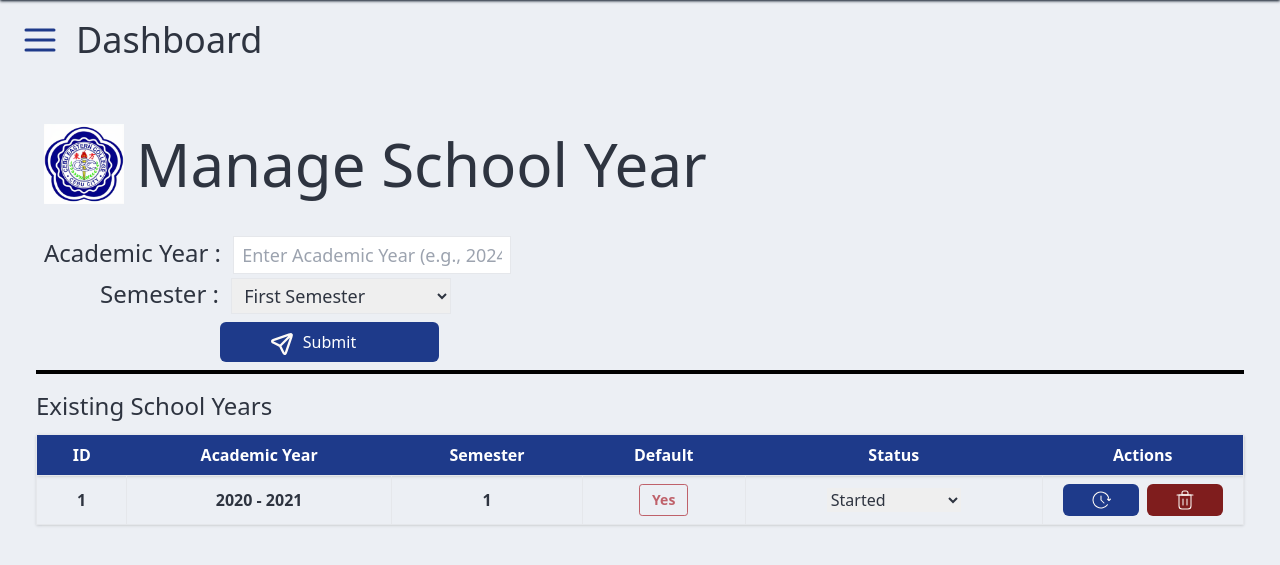
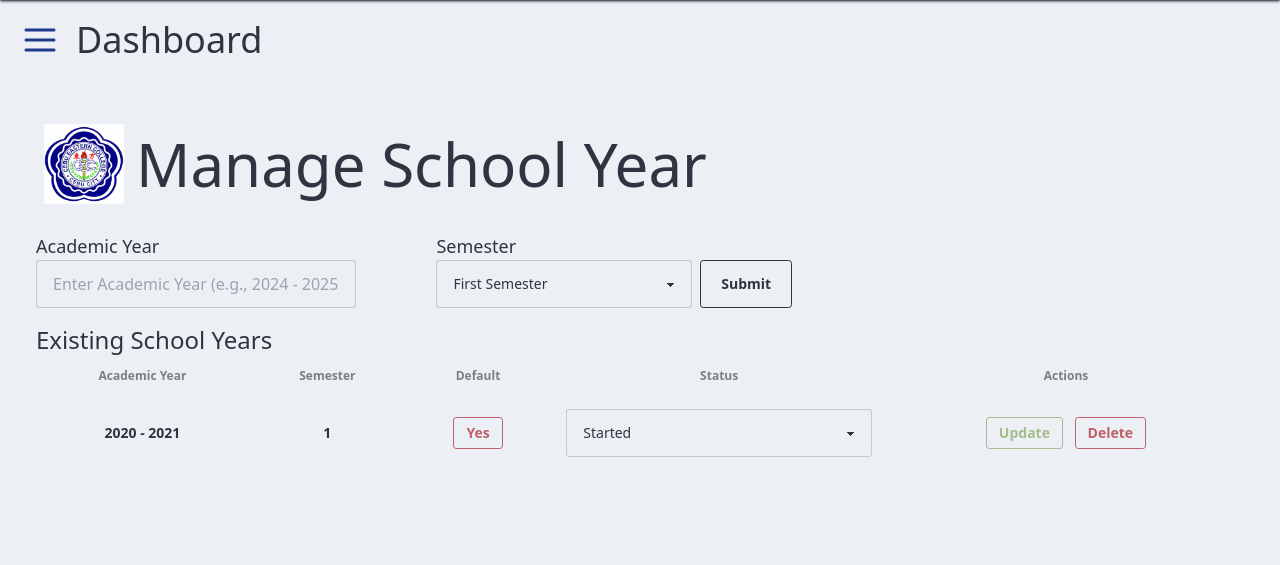
Before and after one commit to Hiiex09/jan_capstone, a PHP site: page /admin/manage_academic.php in a window 1280 px wide. Shown: the part 73-638 px from the top of the page. Run offline with PHP 8.4, Linux system fonts and the light colour scheme; a user stored in the database is signed in; data comes from the database, SQL or seed files in the repository; some libraries are stand-ins or nearby versions.

Commit message:
updating UI table at manage_academic

```diff
--- a/admin/manage_academic.php
+++ b/admin/manage_academic.php
@@ -118,119 +118,92 @@ $conn->close();
       </div>
     </div>
     <form action="" method="POST">
-      <div class="mt-4 border-b-4 border-black p-2">
+      <div class="flex flex-row justify-start items-center gap-2 mt-5">
         <div>
           <input type="hidden" name="edit_id" value="<?php echo $edit_id; ?>">
-          <label for="year" class="text-2xl">Academic Year :</label>
-          <input
-            type="text"
+          <label for="year" class="text-lg">Academic Year</label>
+          <input type="text"
             id="year"
             name="year"
             required
             placeholder="Enter Academic Year (e.g., 2024 - 2025)"
             value="<?php echo $edit_year; ?>"
-            class="px-2 py-1 border text-lg mx-2"
             oninput="validateYearInput(this)"
-            pattern="\d{4} - \d{4}"><br>
+            pattern="\d{4} - \d{4}"
+            class="input input-bordered w-full max-w-xs" />
         </div>
-        <div class="mx-9">
-          <label for="semester" class="text-2xl mx-5">Semester :</label>
-          <select
-            id="semester"
+        <div>
+          <label for="semester" class="text-lg">Semester</label>
+          <select id="semester"
             name="semester"
             required
-            class="px-2 py-1 border text-lg w-[220px] mx-[-12px] mt-1">
+            class="select select-bordered w-full max-w-xs">
             <option value="1" <?php echo ($edit_semester == '1') ? 'selected' : ''; ?>>First Semester</option>
             <option value="2" <?php echo ($edit_semester == '2') ? 'selected' : ''; ?>>Second Semester</option>
           </select>
         </div>
-        <div class="mx-44 mt-2 relative hover:border-s-4 border-yellow-400 bg-blue-900 hover:bg-blue-500 w-[219px] py-2 rounded-md text-center text-white">
+        <div class="mt-7">
           <button
             type="submit"
-            name="save">
+            name="save"
+            class="btn btn-md btn-outline w-full max-w-xs px-5">
             <?php echo $edit_id ? 'Update' : 'Submit'; ?>
           </button>
-          <img src="../admin/tools/Images/send.svg" alt="School ID"
-            class="w-7 h-7 absolute top-2 left-12">
         </div>
-
       </div>
-
-
-
-
-
     </form>
 
     <div class="mt-4">
       <h2 class="text-2xl">Existing School Years</h2>
     </div>
-
-    <table class="table-auto w-full border shadow mt-3">
-      <thead class="border bg-blue-900 text-white shadow">
+    <div class="overflow-x-auto">
+      <table class="table">
+        <!-- head -->
+        <thead>
           <tr>
-          <th class="px-4 py-2 text-center">ID</th>
-          <th class="px-4 py-2 text-center">Academic Year</th>
-          <th class="px-4 py-2 text-center">Semester</th>
-          <th class="px-4 py-2 text-center">Default</th>
-          <th class="px-4 py-2 text-center">Status</th>
-          <th class="px-4 py-2 text-center">Actions</th>
+            <th class="text-center">Academic Year</th>
+            <th class="text-center">Semester</th>
+            <th class="text-center">Default</th>
+            <th class="text-center">Status</th>
+            <th class="text-center">Actions</th>
           </tr>
         </thead>
-
         <tbody>
           <?php
           $i = 1;
           while ($row = $school_years->fetch_assoc()):
             $active = $row['is_default'];
           ?>
-          <tr class="border-b hover:bg-pink-50">
-            <th class="text-center"><?php echo $i++ ?></th>
-            <td class="px-4 py-2 text-center border"><b><?php echo $row['school_year']; ?></b></td>
-            <td class="px-4 py-2 text-center border"><b><?php echo $row['semester']; ?></b></td>
-            <td class="px-4 py-2 text-center border">
+            <tr>
+              <td class="text-center"><b><?php echo $row['school_year']; ?></b></td>
+              <td class="text-center"><b><?php echo $row['semester']; ?></b></td>
+              <td class="text-center">
                 <button class="btn btn-sm btn-outline btn-error" onclick="toggleActive(<?php echo $row['schoolyear_id']; ?>, '<?php echo $active; ?>')">
                   <?php echo $active === 'Yes' ? 'Yes' : 'No'; ?>
                 </button>
               </td>
-            <td class="px-4 py-2 text-center border">
-              <select id="status-<?php echo $row['schoolyear_id']; ?>" onchange="updateStatus(<?php echo $row['schoolyear_id']; ?>, this.value)" <?php echo $active === 'Yes' ? '' : 'disabled'; ?>>
+              <td class="flex justify-center items-center">
+                <select id="status-<?php echo $row['schoolyear_id']; ?>" onchange="updateStatus(<?php echo $row['schoolyear_id']; ?>, this.value)" <?php echo $active === 'Yes' ? '' : 'disabled'; ?>
+                  class="select select-bordered w-full">
                   <option value="Not Yet Started" <?php echo $row['is_status'] === 'Not Yet Started' ? 'selected' : ''; ?>>Not Yet Started</option>
                   <option value="Started" <?php echo $row['is_status'] === 'Started' ? 'selected' : ''; ?>>Started</option>
                   <option value="Closed" <?php echo $row['is_status'] === 'Closed' ? 'selected' : ''; ?>>Closed</option>
                 </select>
               </td>
-            <td class="px-4 py-2 text-center border">
-              <div class="flex justify-center items-center">
-                <div class="w-full mx-1 bg-blue-900 hover:bg-blue-500 rounded-md p-1 flex justify-center items-center">
-                  <button class="btn1">
-                    <a
-                      href="?editid=<?php echo $row['schoolyear_id']; ?>">
-                      <div>
-                        <div>
-                          <img src="../admin/tools/Images/update.svg" alt="School ID"
-                            class="w-full h-6">
-                        </div>
-                      </div>
-                    </a>
-                  </button>
-                </div>
-                <div class="w-full mx-1 bg-red-900 hover:bg-red-500 rounded-md p-1 flex justify-center items-center">
-                  <a class="btn1" href="?delete_id=<?php echo $row['schoolyear_id']; ?>"
-                    onclick="return confirm('Are you sure you want to delete this school year?')">
-                    <div>
-                      <div>
-                        <img src="../admin/tools/Images/delete.svg" alt="School ID"
-                          class="w-full h-6">
-                      </div>
-                    </div>
-                  </a>
-                </div>
-              </div>
+              <td class="text-center">
+                <a class="btn btn-sm btn-outline btn-success m-1" href="?editid=<?php echo $row['schoolyear_id']; ?>">Update</a>
+                <a class="btn btn-sm btn-outline btn-error m-1" href="?delete_id=<?php echo $row['schoolyear_id']; ?>" onclick="return confirm('Are you sure you want to delete this school year?')">Delete</a>
               </td>
             </tr>
           <?php endwhile; ?>
         </tbody>
+      </table>
+    </div>
+
+    <table class="table-auto w-full border shadow mt-3">
+
+
+
     </table>
   </div>
 
```
Lines whose indentation alone changed are shown as unchanged.
